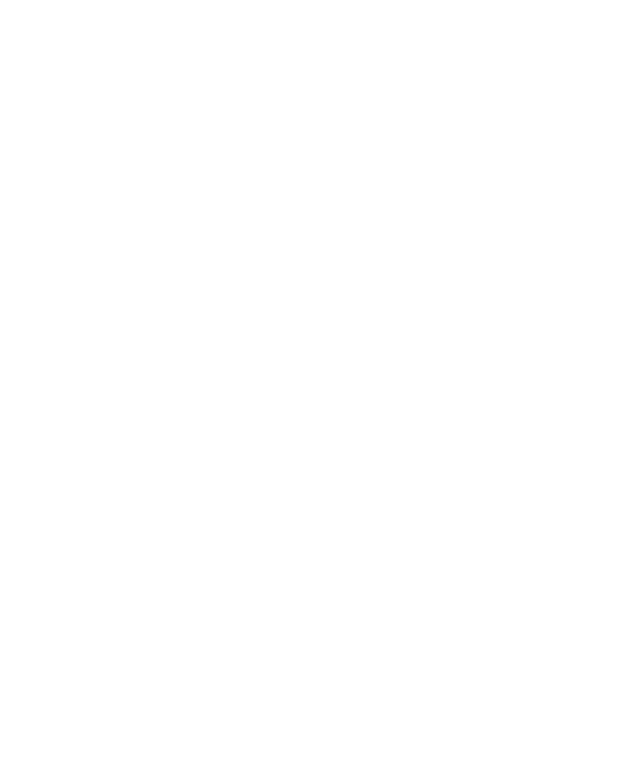
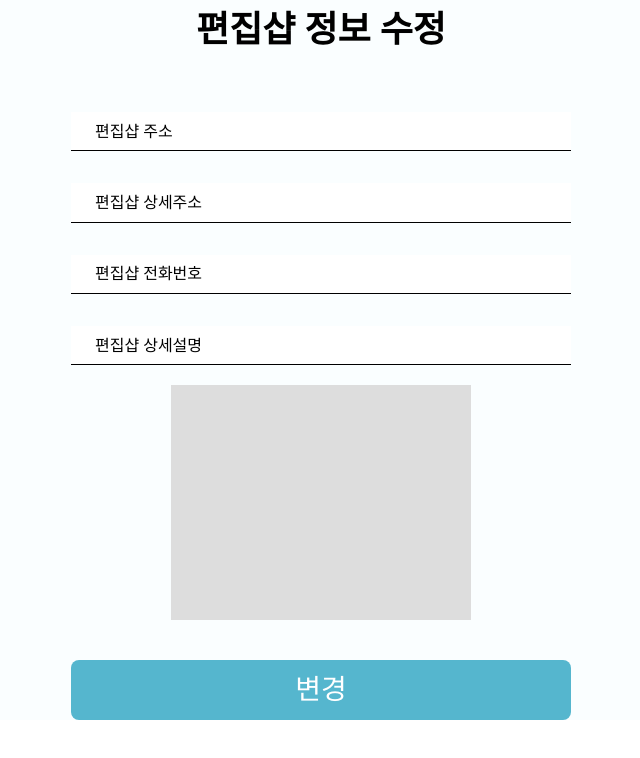
Before and after one commit to SHAVIZU/SHAVIZU-Client, a React (Create React App) app: page /change-info in a window 1280 px wide. Before the commit this address had no page. Shown: the top 758 px of the page, without its empty margins (319-959 px from the left). Built offline with nearby package versions, Linux system fonts and the light colour scheme.

Commit message:
⚡️ :: change-info publishing

```diff
--- /dev/null
+++ b/src/components/admin/auth/changeInfo/ChangeInfo.tsx
@@ -0,0 +1,17 @@
+import React from "react";
+import * as S from "../styles";
+const ChangeInfo = () => {
+  return (
+    <S.Container>
+      <S.Title>편집샵 정보 수정</S.Title>
+      <S.Input placeholder="편집샵 주소" />
+      <S.Input placeholder="편집샵 상세주소" />
+      <S.Input placeholder="편집샵 전화번호" />
+      <S.Input placeholder="편집샵 상세설명" />
+      <S.Map />
+      <S.Submit>변경</S.Submit>
+    </S.Container>
+  );
+};
+
+export default ChangeInfo;
--- a/src/components/admin/auth/styles.ts
+++ b/src/components/admin/auth/styles.ts
@@ -69,3 +69,9 @@
     border-radius:50%;
     background-color: #55B6CE;
 `;
+export const Map = styled.div`
+ width: 300px;
+ height: 300px;
+ margin-top: 20px;
+ background-color: #DDDDDD;
+`;
--- /dev/null
+++ b/src/pages/auth/changeInfo/ChangeInfoPage.tsx
@@ -0,0 +1,12 @@
+import React, { FC } from "react";
+import ChangeInfo from "../../../components/admin/auth/changeInfo/ChangeInfo";
+
+const ChangeInfoPage: FC = (): JSX.Element => {
+  return (
+    <>
+      <ChangeInfo />
+    </>
+  );
+};
+
+export default ChangeInfoPage;
--- a/src/pages/index.ts
+++ b/src/pages/index.ts
@@ -3,3 +3,4 @@
 export {default as SignupPage} from './auth/signup/SignupPage'
 export {default as ProductRegisterPage} from './product/ProductRegisterPage'
 export { default as ShopIntro } from "./shopIntro/ShopIntro";
+export { default as ChangeInfoPage } from './auth/changeInfo/ChangeInfoPage'
--- a/src/router/Router.tsx
+++ b/src/router/Router.tsx
@@ -5,7 +5,8 @@
   ChangePwPage,
   SignupPage,
   ProductRegisterPage,
-    ShopIntro
+  ShopIntro,
+  ChangeInfoPage,
 } from "../pages";
 const Router: FC = (): JSX.Element => {
   return (
@@ -16,6 +17,7 @@
         <Route path="/signup" element={<SignupPage />} />
         <Route path="/product-re" element={<ProductRegisterPage />} />
         <Route path="/shop-intro" element={<ShopIntro />} />
+        <Route path="/change-info" element={<ChangeInfoPage />} />
       </Routes>
     </BrowserRouter>
   );
```
